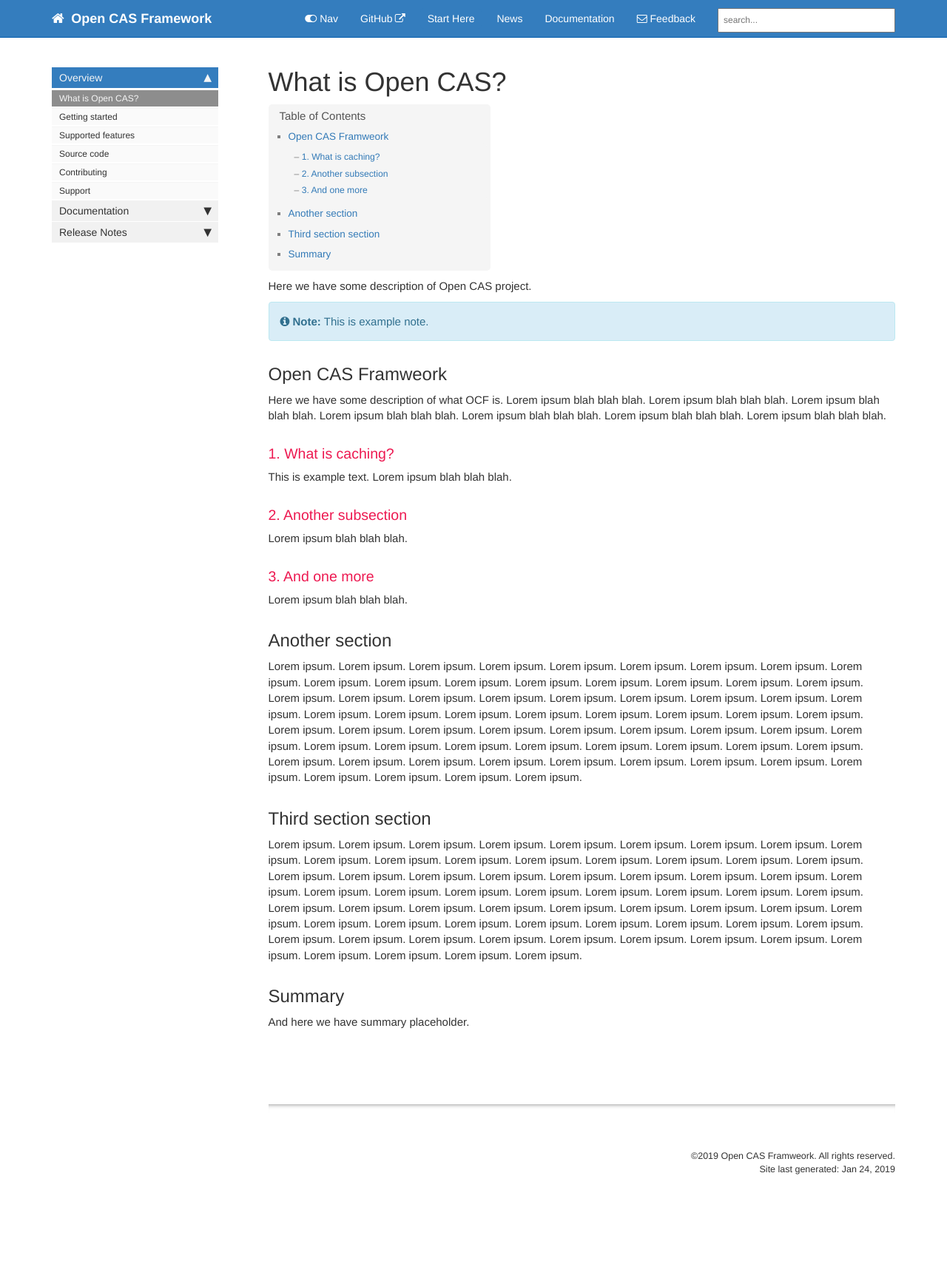
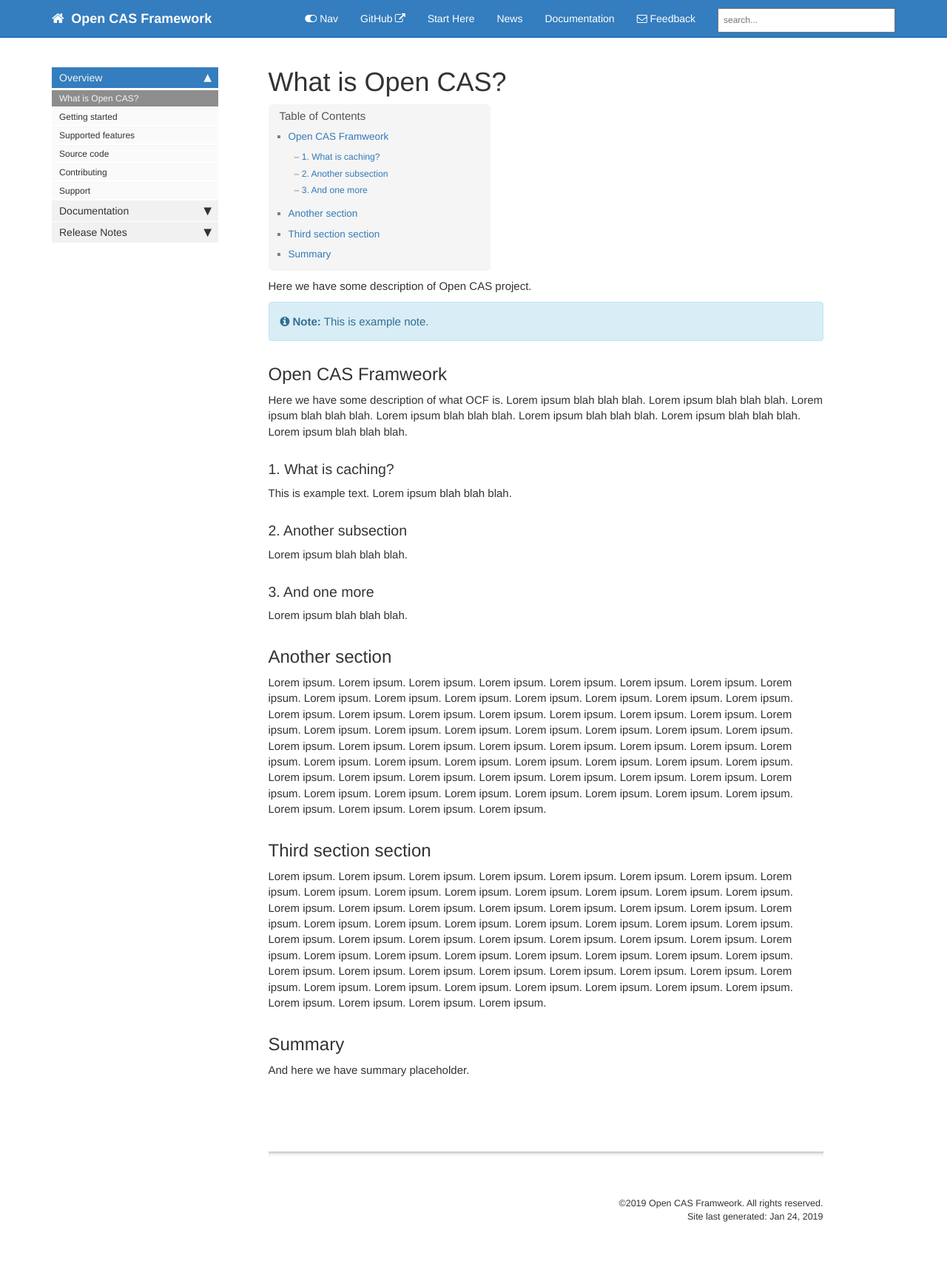
Before and after one commit to Open-CAS/open-cas.github.io, a Jekyll site: the page built from index.md, in a window 1280 px wide. Shown: the whole page at 74% size. Built offline with Jekyll 4.4.1, drawn with Linux system fonts in a browser that asks for light colours; nearby versions of some CDN libraries; comment, search, counter and statistics services are not loaded; before the commit the page ends 1640 px from its top, so only the background shows below that.

Commit message:
Small page formatting changes
Signed-off-by: Robert Baldyga <robert.baldyga@intel.com>

```diff
--- a/_layouts/default.html
+++ b/_layouts/default.html
@@ -79,17 +77,15 @@
   <div id="main">
     <!-- Content Row -->
     <div class="row">
-        {% assign content_col_size = "col-md-12" %}
         {% unless page.hide_sidebar %}
             <!-- Sidebar Column -->
             <div class="col-md-3" id="tg-sb-sidebar">
                 {% include sidebar.html %}
             </div>
-            {% assign content_col_size = "col-md-9" %}
         {% endunless %}
 
         <!-- Content Column -->
-        <div class="{{content_col_size}}" id="tg-sb-content">
+        <div class="col-md-8" id="tg-sb-content">
             {{content}}
         </div>
     <!-- /.row -->
@@ -97,7 +93,7 @@
 <!-- /.container -->
 </div>
 <!-- /#main -->
-    </div>
+</div>
 
 </body>
 {% if site.google_analytics %}
--- a/css/customstyles.css
+++ b/css/customstyles.css
@@ -590,7 +590,7 @@ a.fa.fa-envelope-o.mailto {
     font-weight: 600;
 }
 
-h3 {color: #ED1951; font-weight:normal; font-size:130%;}
+h3 {font-weight:normal; font-size:130%;}
 h4 {color: #808080; font-weight:normal; font-size:120%; font-style:italic;}
 
 .alert, .callout {
--- a/css/theme-blue.css
+++ b/css/theme-blue.css
@@ -5,7 +5,6 @@
 }
 
 
-h3 {color: #ED1951; }
 h4 {color: #808080; }
 
 .nav-tabs > li.active > a, .nav-tabs > li.active > a:hover, .nav-tabs > li.active > a:focus {
```
Also changed, not shown: other parts of _layouts/default.html (+0 -2 lines).
